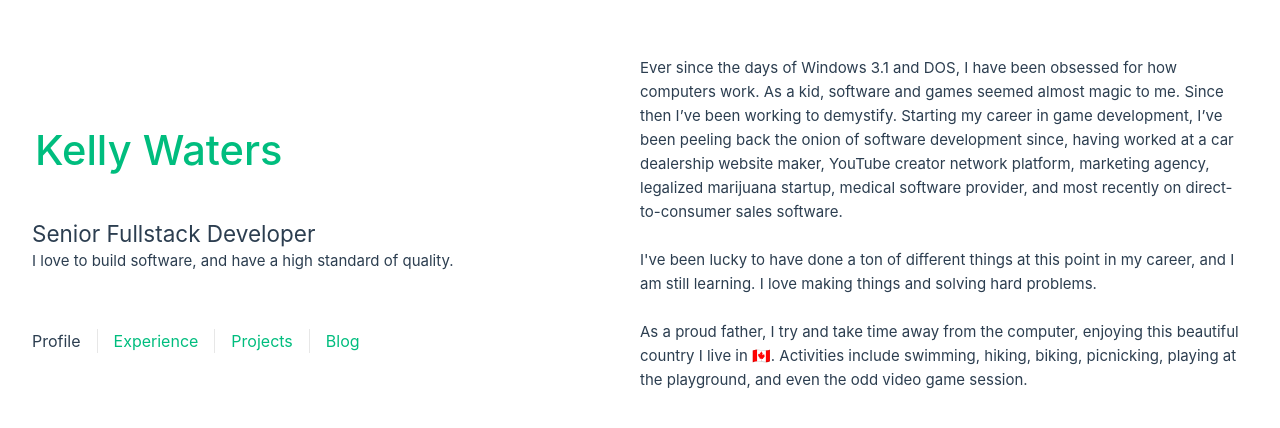
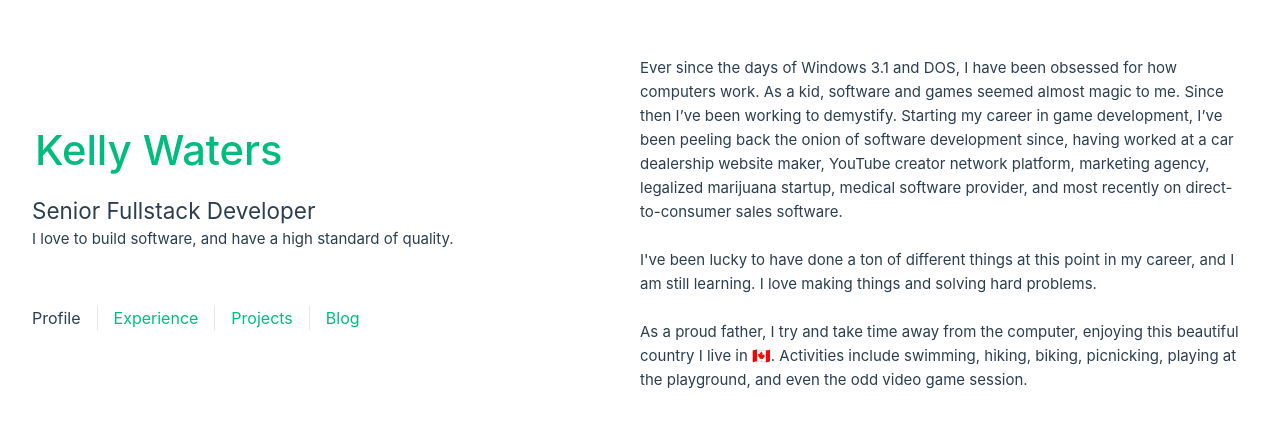
Before and after one commit to kwaters12/k-dubs-dev, a Vue app: page / in a window 1280 px wide. Shown: the part 164-592 px from the top of the page. Built offline with nearby package versions, Linux system fonts and the light colour scheme.

Commit message:
Fix anchor style

```diff
--- a/src/components/Greeting.vue
+++ b/src/components/Greeting.vue
@@ -9,6 +9,14 @@
 </template>
 
 <style scoped>
+a {
+  margin: 0;
+  padding: 0;
+}
+a:hover,
+a:active {
+  background-color: transparent;
+}
 h1 {
   font-weight: 500;
   font-size: 2.6rem;
```
